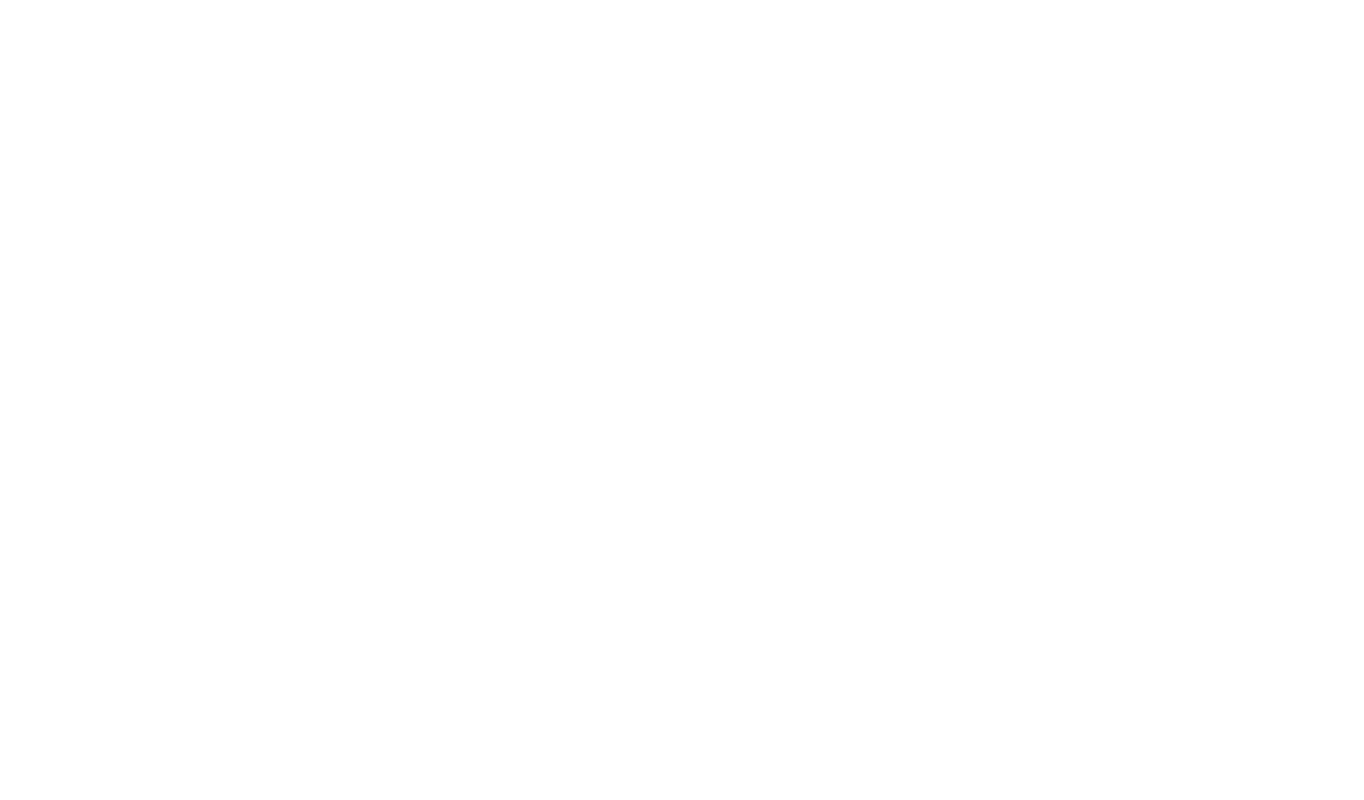
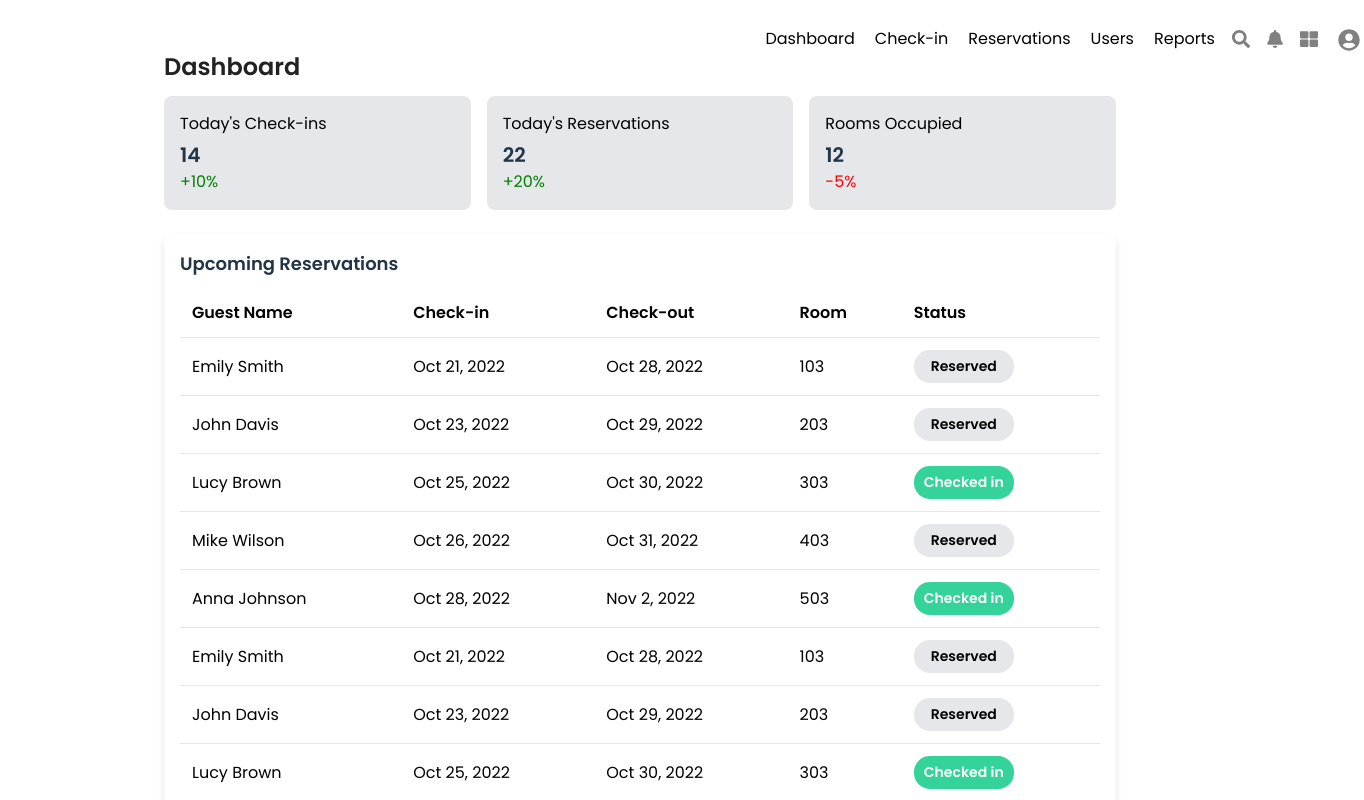
Before and after one commit to Ampomaah24/InnSight, a React (Vite) app: page /admin-dashboard in a window 1280 px wide. Before the commit this address had no page. Shown: the top 800 px of the page, 1364 px wide, since content can reach past the window. Built offline with nearby package versions, Linux system fonts and the light colour scheme.

Commit message:
Initial Admin Dashboard

```diff
--- a/src/App.jsx
+++ b/src/App.jsx
@@ -8,6 +8,7 @@
 import RoomListings from "./pages/RoomListings"; // Import Conference Listings Page
 import RoomBooking from "./pages/RoomBooking"; // Import Room Booking Page
 import CBooking from "./pages/CBooking"; // Import Conference Booking Page
+import Dashboard from "./pages/Dashboard"; // Import Conference Booking Page
 const App = () => {
   return (
     <Router>
@@ -20,6 +21,7 @@
         <Route path="/room-listings" element={<RoomListings />} /> {/* Room Listings Page */}
         <Route path="/room-booking" element={<RoomBooking />} /> {/* Room Booking Page */}
         <Route path="/conference-booking" element={<CBooking />} /> {/* Conference Booking Page */}
+        <Route path="/admin-dashboard" element={<Dashboard />} /> {/* Conference Booking Page */}
       </Routes>
     </Router>
   );
--- a/src/assets/styles/CListings.css
+++ b/src/assets/styles/CListings.css
@@ -14,6 +14,7 @@
 /* Conference Page Container */
 .clistings-page {
     width: 100%;
+    height: 100vh;
     max-width: 1200px;
     padding: 40px;
     background: white;
--- /dev/null
+++ b/src/assets/styles/Dashboard.css
@@ -0,0 +1,103 @@
+/* Container */
+.dashboard-container {
+    padding: 24px;
+    background-color: white;
+    height: 100vh;
+    width: 1000px;
+  }
+
+  /* Title */
+  .dashboard-title {
+    font-size: 24px;
+    font-weight: bold;
+    margin-bottom: 16px;
+  }
+
+  /* Summary Cards */
+  .summary-cards {
+    display: grid;
+    grid-template-columns: repeat(3, 1fr);
+    gap: 16px;
+    margin-bottom: 24px;
+
+  }
+
+  .card {
+    background: #e5e7eb;
+    padding: 16px;
+    border-radius: 8px;
+  }
+
+  .card-title {
+    font-size: 16px;
+    font-weight: 500;
+    color: black;
+  }
+
+  .card-value {
+    font-size: 20px;
+    font-weight: bold;
+    margin-top: 4px;
+  }
+
+  .positive-change {
+    color: green;
+  }
+
+  .negative-change {
+    color: red;
+  }
+
+  /* Reservations Table */
+  .table-container {
+    background: white;
+    padding: 16px;
+    border-radius: 8px;
+    box-shadow: 0px 4px 6px rgba(0, 0, 0, 0.1);
+    max-width: 100%;
+    overflow-x: auto;
+    height: 100%;
+  }
+
+  .table-title {
+    font-size: 18px;
+    font-weight: bold;
+    margin-bottom: 12px;
+  }
+
+  .reservations-table {
+    width: 100%;
+    border-collapse: collapse;
+    color: black;
+  }
+
+  .reservations-table th,
+  .reservations-table td {
+    padding: 12px;
+    border-bottom: 1px solid #e5e7eb;
+  }
+
+  .reservations-table th {
+    text-align: left;
+    font-weight: 600;
+  }
+
+  .status {
+    display: inline-block;
+    width: 100px; /* Fixed width for uniform size */
+    text-align: center;
+    padding: 6px 0; /* Adjust vertical padding */
+    border-radius: 16px;
+    font-size: 14px;
+    font-weight: 600;
+  }
+
+  .checked-in {
+    background-color: #34d399;
+    color: white;
+  }
+
+  .reserved {
+    background-color: #e5e7eb;
+    color: black;
+  }
--- /dev/null
+++ b/src/assets/styles/Navbar.css
@@ -0,0 +1,76 @@
+/* Navbar Container */
+.navbar {
+    display: flex;
+    justify-content: space-between;
+    align-items: center;
+    background: white;
+    border-radius: 12px;
+    width: 1200px;
+  }
+
+  /* Left Side - Brand Name */
+  .navbar-left .brand-name {
+    font-size: 20px;
+    font-weight: bold;
+    color: black;
+    margin-left: -300%;
+
+  }
+
+  /* Center - Navigation Links */
+  .navbar-center {
+    margin-right: -40%;
+  }
+  .navbar-center ul {
+    list-style: none;
+    display: flex;
+    gap: 20px;
+  }
+
+  .navbar-center ul li {
+    font-size: 16px;
+    font-weight: 500;
+  }
+
+  .navbar-center ul li a {
+    text-decoration: none;
+    color: black;
+    transition: color 0.3s ease;
+  }
+
+  .navbar-center ul li a:hover {
+    color: #2563eb;
+  }
+
+  /* Right Side - Icons */
+  .navbar-right {
+    display: flex;
+    align-items: center;
+    gap: 16px;
+  }
+
+  .icon {
+    font-size: 18px;
+    cursor: pointer;
+    color: gray;
+    transition: color 0.3s ease;
+  }
+
+  .icon:hover {
+    color: black;
+  }
+
+  /* Profile Icon */
+  .profile-icon {
+    height: 28px;
+    width: 30px;
+    margin-bottom: -1%;
+    cursor: pointer;
+    color: gray;
+    transition: color 0.3s ease;
+
+  }
+
+  .profile-icon:hover {
+    color: black;
+  }
--- a/src/assets/styles/RoomListings.css
+++ b/src/assets/styles/RoomListings.css
@@ -4,7 +4,7 @@
     padding: 0;
     width: 100%;
     font-family: 'Arial', sans-serif;
-    background-color: qhite;
+    background-color: white;
     display: flex;
     justify-content: center;
     align-items: center;
@@ -14,6 +14,7 @@
 /* Room Page Container */
 .rlistings-page {
     width: 100%;
+    height: 100vh;
     max-width: 1200px;
     padding: 40px;
     background: white;
--- /dev/null
+++ b/src/pages/Dashboard.jsx
@@ -0,0 +1,91 @@
+import { useState } from "react";
+import "../assets/styles/Dashboard.css"; // Import styles
+import Navbar from "../pages/Navbar"; // Import Navbar
+
+
+const Dashboard = () => {
+  // Dummy reservation data for frontend testing
+  const [reservations] = useState([
+    { id: 1, guestName: "Emily Smith", checkIn: "Oct 21, 2022", checkOut: "Oct 28, 2022", room: "103", status: "Reserved" },
+    { id: 2, guestName: "John Davis", checkIn: "Oct 23, 2022", checkOut: "Oct 29, 2022", room: "203", status: "Reserved" },
+    { id: 3, guestName: "Lucy Brown", checkIn: "Oct 25, 2022", checkOut: "Oct 30, 2022", room: "303", status: "Checked in" },
+    { id: 4, guestName: "Mike Wilson", checkIn: "Oct 26, 2022", checkOut: "Oct 31, 2022", room: "403", status: "Reserved" },
+    { id: 5, guestName: "Anna Johnson", checkIn: "Oct 28, 2022", checkOut: "Nov 2, 2022", room: "503", status: "Checked in" },
+    { id: 1, guestName: "Emily Smith", checkIn: "Oct 21, 2022", checkOut: "Oct 28, 2022", room: "103", status: "Reserved" },
+    { id: 2, guestName: "John Davis", checkIn: "Oct 23, 2022", checkOut: "Oct 29, 2022", room: "203", status: "Reserved" },
+    { id: 3, guestName: "Lucy Brown", checkIn: "Oct 25, 2022", checkOut: "Oct 30, 2022", room: "303", status: "Checked in" },
+    { id: 4, guestName: "Mike Wilson", checkIn: "Oct 26, 2022", checkOut: "Oct 31, 2022", room: "403", status: "Reserved" },
+    { id: 5, guestName: "Anna Johnson", checkIn: "Oct 28, 2022", checkOut: "Nov 2, 2022", room: "503", status: "Checked in" },
+    { id: 1, guestName: "Emily Smith", checkIn: "Oct 21, 2022", checkOut: "Oct 28, 2022", room: "103", status: "Reserved" },
+    { id: 2, guestName: "John Davis", checkIn: "Oct 23, 2022", checkOut: "Oct 29, 2022", room: "203", status: "Reserved" },
+    { id: 3, guestName: "Lucy Brown", checkIn: "Oct 25, 2022", checkOut: "Oct 30, 2022", room: "303", status: "Checked in" },
+    { id: 4, guestName: "Mike Wilson", checkIn: "Oct 26, 2022", checkOut: "Oct 31, 2022", room: "403", status: "Reserved" },
+    { id: 5, guestName: "Anna Johnson", checkIn: "Oct 28, 2022", checkOut: "Nov 2, 2022", room: "503", status: "Checked in" },
+    { id: 1, guestName: "Emily Smith", checkIn: "Oct 21, 2022", checkOut: "Oct 28, 2022", room: "103", status: "Reserved" },
+    { id: 2, guestName: "John Davis", checkIn: "Oct 23, 2022", checkOut: "Oct 29, 2022", room: "203", status: "Reserved" },
+    { id: 3, guestName: "Lucy Brown", checkIn: "Oct 25, 2022", checkOut: "Oct 30, 2022", room: "303", status: "Checked in" },
+    { id: 4, guestName: "Mike Wilson", checkIn: "Oct 26, 2022", checkOut: "Oct 31, 2022", room: "403", status: "Reserved" },
+    { id: 5, guestName: "Anna Johnson", checkIn: "Oct 28, 2022", checkOut: "Nov 2, 2022", room: "503", status: "Checked in" },  ]);
+
+  return (
+    <div className="dashboard-container">
+      <Navbar /> {/* Add Navbar here */}
+
+
+      {/* Header */}
+      <h1 className="dashboard-title">Dashboard</h1>
+
+      {/* Summary Cards */}
+      <div className="summary-cards">
+        <div className="card">
+          <p className="card-title">Today's Check-ins</p>
+          <h2 className="card-value">14</h2>
+          <span className="positive-change">+10%</span>
+        </div>
+        <div className="card">
+          <p className="card-title">Today's Reservations</p>
+          <h2 className="card-value">22</h2>
+          <span className="positive-change">+20%</span>
+        </div>
+        <div className="card">
+          <p className="card-title">Rooms Occupied</p>
+          <h2 className="card-value">12</h2>
+          <span className="negative-change">-5%</span>
+        </div>
+      </div>
+
+      {/* Reservations Table */}
+      <div className="table-container">
+        <h2 className="table-title">Upcoming Reservations</h2>
+        <table className="reservations-table">
+          <thead>
+            <tr>
+              <th>Guest Name</th>
+              <th>Check-in</th>
+              <th>Check-out</th>
+              <th>Room</th>
+              <th>Status</th>
+            </tr>
+          </thead>
+          <tbody>
+            {reservations.map((res) => (
+              <tr key={res.id}>
+                <td>{res.guestName}</td>
+                <td>{res.checkIn}</td>
+                <td>{res.checkOut}</td>
+                <td>{res.room}</td>
+                <td>
+                  <span className={`status ${res.status === "Checked in" ? "checked-in" : "reserved"}`}>
+                    {res.status}
+                  </span>
+                </td>
+              </tr>
+            ))}
+          </tbody>
+        </table>
+      </div>
+    </div>
+  );
+};
+
+export default Dashboard;
--- /dev/null
+++ b/src/pages/Navbar.jsx
@@ -0,0 +1,35 @@
+import React from "react";
+import { FaSearch, FaBell, FaThLarge, FaUserCircle } from "react-icons/fa";
+import "../assets/styles/Navbar.css";
+
+const Navbar = () => {
+  return (
+    <nav className="navbar">
+      {/* Left Side - Brand Name */}
+      <div className="navbar-left">
+        <span className="brand-name">InnSight</span>
+      </div>
+
+      {/* Center - Navigation Links */}
+      <div className="navbar-center">
+        <ul>
+          <li><a href="#">Dashboard</a></li>
+          <li><a href="#">Check-in</a></li>
+          <li><a href="#">Reservations</a></li>
+          <li><a href="#">Users</a></li>
+          <li><a href="#">Reports</a></li>
+        </ul>
+      </div>
+
+      {/* Right Side - Icons */}
+      <div className="navbar-right">
+        <FaSearch className="icon" />
+        <FaBell className="icon" />
+        <FaThLarge className="icon" />
+        <FaUserCircle className="profile-icon" />
+      </div>
+    </nav>
+  );
+};
+
+export default Navbar;
```
